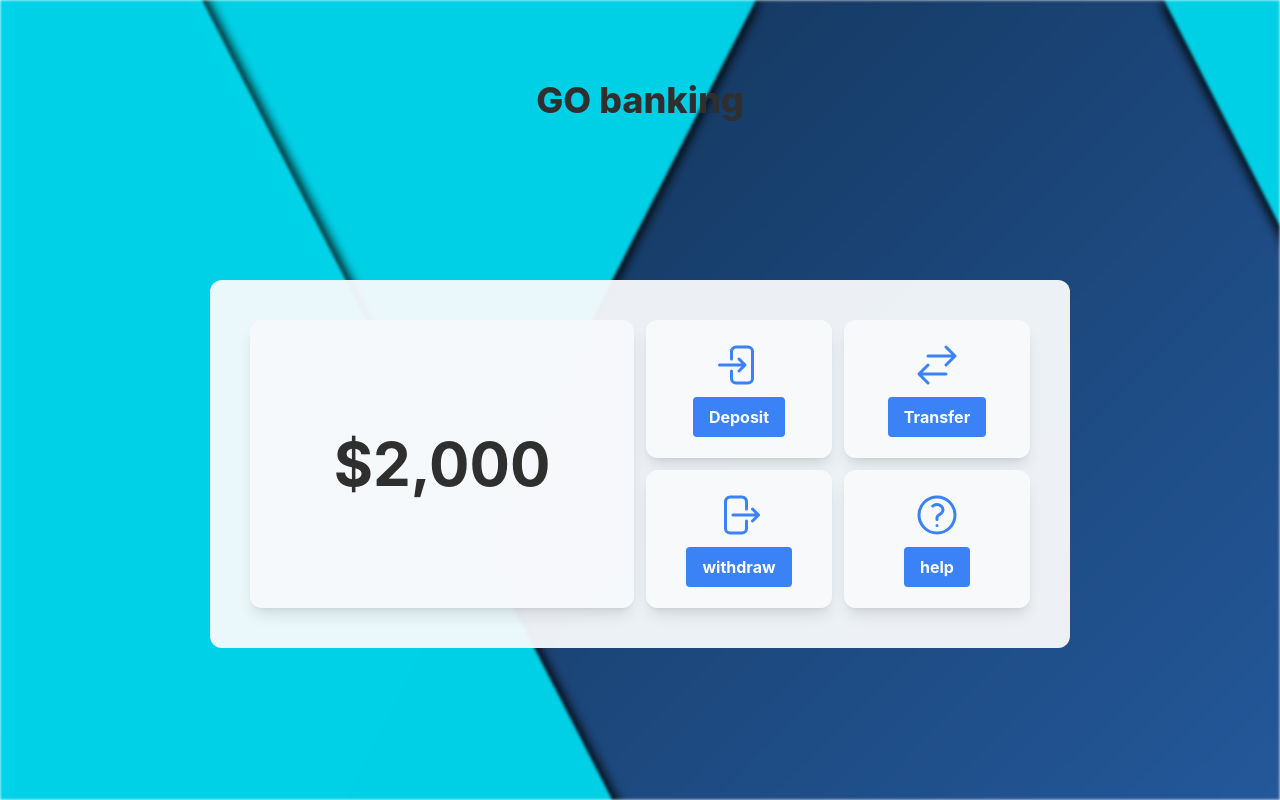
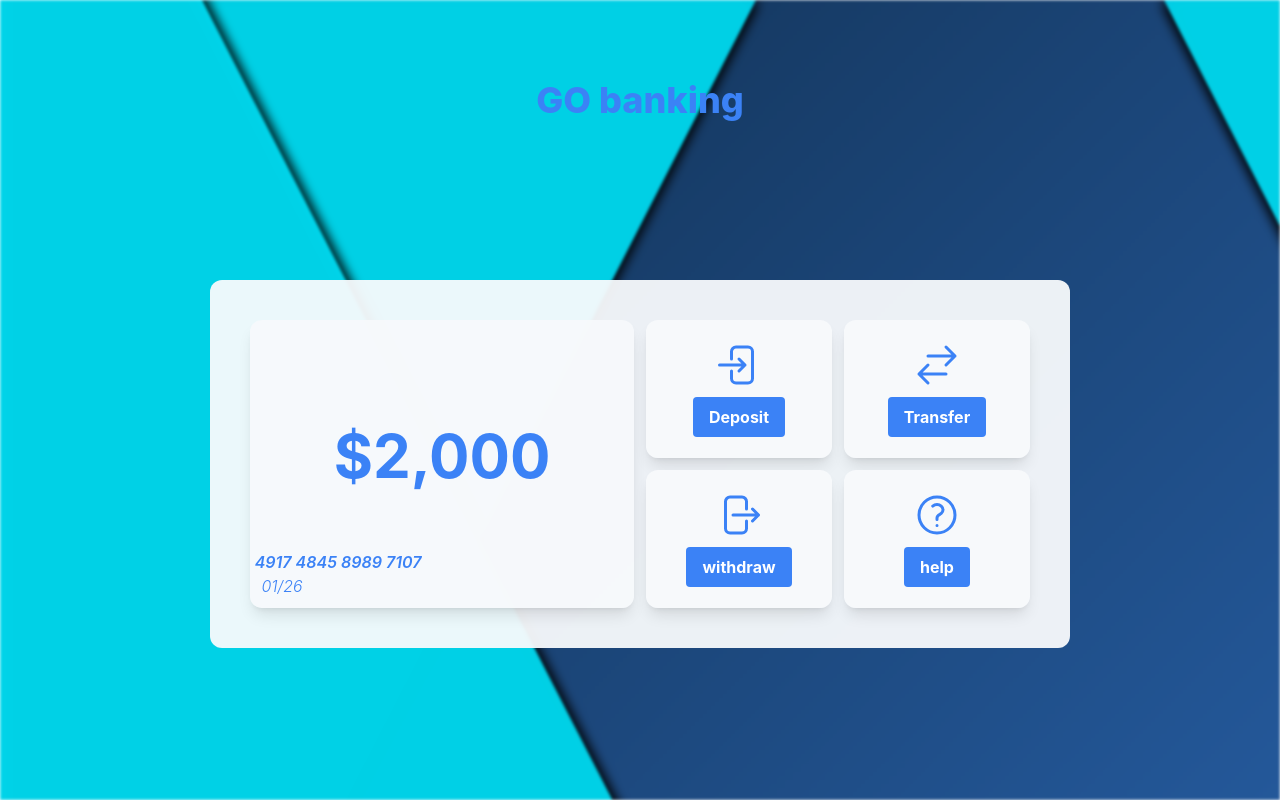
Before and after one commit to p3rc1us/user-banking-experience, a React (Create React App) app: page / in a window 1280 px wide. Built offline with nearby package versions, Linux system fonts and the light colour scheme.

Commit message:
modified dashboard css

```diff
--- a/src/Pages/Dashboard.jsx
+++ b/src/Pages/Dashboard.jsx
@@ -1,45 +1,23 @@
 import React from "react";
 import { useNavigate } from "react-router-dom";
-//1231231//
 import { useContext } from 'react';
 import { MyContext } from '../Components/Context';
-//---------------------//
 
 function Dashboard() {
 
-    // const [Transfer, setTransfer] = useState('');
     const navigate = useNavigate();
+    const { contextValue } = useContext(MyContext);
 
-    //context provider//
-    const { contextValue } = useContext(MyContext);
-    //----------------------//
-
-    // function handleTransfer(e) {
-    //     e.preventDefault();
-
-    //     const transferValue = parseInt(Transfer);
-    //     if (transferValue >= 0) {
-    //         if (transferValue > Balance) {
-    //             alert(`Insufficient funds! You only have $${Balance.toLocaleString()}.`);
-    //             return;
-    //     }
-
-    //     setBalance(Balance - transferValue);
-    //     setTransfer("");
-    //     }
-
-    //     else {
-    //         alert("please input right amount to transfer")
-    //         return;
-    //     }
-    // }
 
 return(
     <div className="flex flex-col justify-center items-center mt-20">
-    <h1 className="text-4xl font-extrabold text-dark-gray">GO banking</h1>
+    <h1 className="text-4xl font-extrabold text-blue-500">GO banking</h1>
     <fieldset className="grid mt-40 grid-cols-4 grid-rows-2 gap-3  bg-slate-50/95 rounded-xl  p-10">
+
         <div className="rounded-xl w-96 h-72 grid-rows-subgrid col-span-2 row-span-2 row-start-1 flex justify-center items-center flex-col shadow-lg hover:shadow-2xl bg-slate-50/90">
-            <h1 className="text-6xl font-bold text-dark-gray">${contextValue.toLocaleString()}</h1>
+            <h1 className="text-6xl font-bold text-blue-500 mt-24">${contextValue.toLocaleString()}</h1>
+            <span className="text-base font-semibold italic text-blue-500 mt-16 mr-52 hover:text-blue-700">4917 4845 8989 7107</span>
+            <span className="text-base font-light italic text-blue-500 mt-0 mr-80 hover:text-blue-700">01/26</span>
         </div>
 
         <div className="rounded-xl flex justify-center items-center flex-col shadow-lg hover:shadow-2xl bg-slate-50/95">
@@ -51,7 +29,6 @@ return(
         class="bg-blue-500 hover:bg-blue-700 text-white font-bold py-2 px-4 rounded"
         onClick={() => navigate('/deposit')}>Deposit</button>
         </div>
-
 
         <div className="rounded-xl flex justify-center items-center flex-col shadow-lg hover:shadow-2xl bg-slate-50/95">
         <svg xmlns="http://www.w3.org/2000/svg" fill="none" viewBox="0 0 24 24" stroke-width="1.5" stroke="currentColor" class="w-12 h-12 text-blue-500 mb-2">
```
